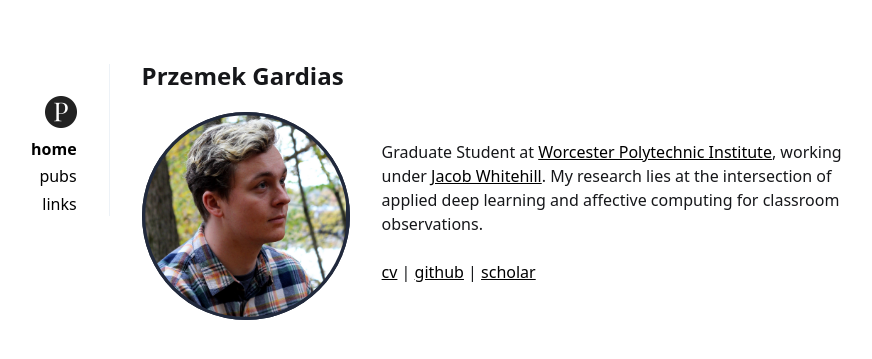
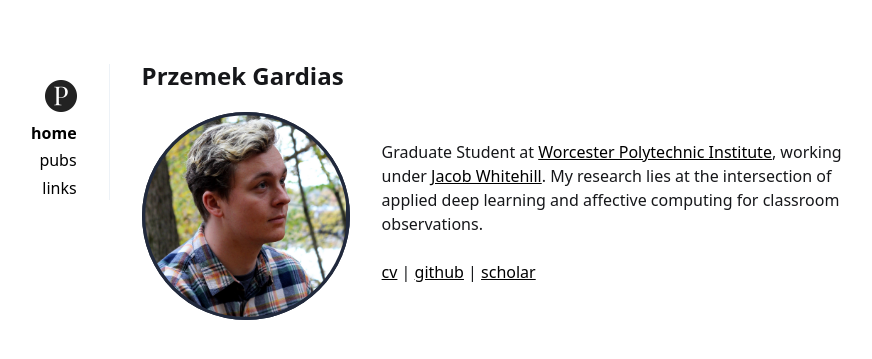
Before and after one commit to pgardias/pgardias.github.io, a Jekyll site: the page built from _pages/index.md, in a window 1280 px wide. Shown: the top 359 px of the page, without its empty margins (236-1108 px from the left). Built offline with Jekyll 4.4.1, drawn with Linux system fonts in a browser that asks for light colours.

Commit message:
Navigation

```diff
--- a/_includes/navigation.html
+++ b/_includes/navigation.html
@@ -1,11 +1,12 @@
 <header role="banner">
   <!--<h1 class="logo">{{ site.title }}</h1>-->
   <nav role="navigation">
-		<ul style="padding-top: 2rem; vertical-align: middle;">
+		<ul style="padding-top: 1rem;">
 			<li>
 				<img src="{{ site.baseurl }}/assets/512-icon.png" alt="Logo" style="width: 2rem; height: 2rem; ">
 			</li>
 			{% for item in site.data.navigation.links %}
+				{% if item.url != "/writing" %}
 					<li>
 						<a href="{{ item.url }}"
 							{% if item.url == page.url %}
@@ -17,6 +18,7 @@
 							{{ item.title }}
 						</a>
 					</li>
+				{% endif %}
 			{% endfor %}
 		</ul>
 	</nav>
--- a/_sass/_main.scss
+++ b/_sass/_main.scss
@@ -178,7 +178,7 @@ main {
 	}
 	header ul {
 		border-bottom: 1px solid #edf2f7;
-		padding-bottom: 2rem;
+		padding-bottom: 1rem;
 	}
 	nav ul {
 	    border-right: 0px;
```
Lines whose indentation alone changed are shown as unchanged.
